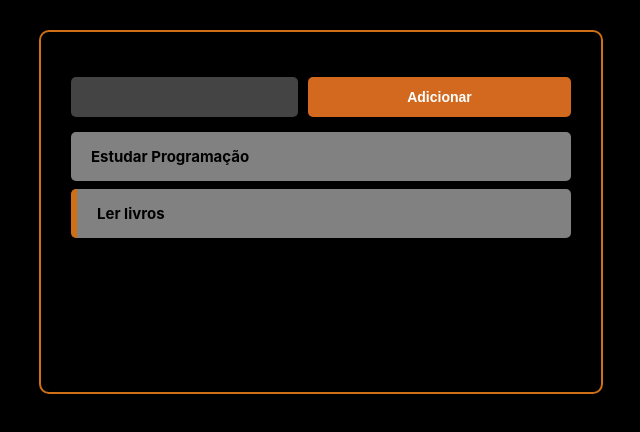
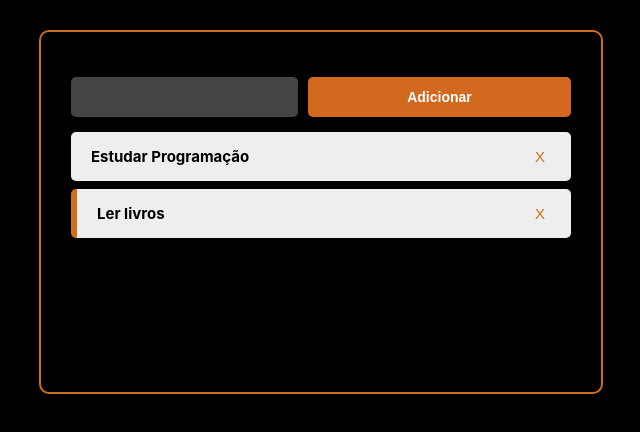
Before and after one commit to ggsales/To-do-list-React, a React (Create React App) app: page / in a window 1280 px wide. Shown: the top 432 px of the page, without its empty margins (319-959 px from the left). Built offline with nearby package versions, Linux system fonts and the light colour scheme.

Commit message:
create hande deletion logic

```diff
--- a/package.json
+++ b/package.json
@@ -8,6 +8,7 @@
     "@testing-library/user-event": "^12.8.3",
     "react": "^17.0.2",
     "react-dom": "^17.0.2",
+    "react-icons": "^4.3.1",
     "react-scripts": "4.0.3",
     "uuid": "^8.3.2",
     "web-vitals": "^1.1.2"
--- a/src/App.jsx
+++ b/src/App.jsx
@@ -42,11 +42,20 @@ const App = () => {
       setTarefas(newTask)
     };
 
+    const handleTaskDeletion = (taskId) => {
+      const newTask = tarefas.filter(task => task.id != taskId)
+      setTarefas(newTask)
+    }
+
     return(
       <>
         <div className= "container">
           <AddTask handleTaskAddition={handleTaskAddition} />
-          <Tasks tarefas={tarefas}  handleTaskClick={handleTaskClick}/>
+          <Tasks
+            tarefas={tarefas}
+            handleTaskClick={handleTaskClick}
+            handleTaskDeletion={handleTaskDeletion}
+           />
         </div>;
       </>
     );
--- a/src/components/TaskExibida.jsx
+++ b/src/components/TaskExibida.jsx
@@ -1,7 +1,7 @@
 import React from "react";
 import './taskStyle.css';
 
-const TaskExibida = ({tarefa, handleTaskClick}) => {
+const TaskExibida = ({tarefa, handleTaskClick, handleTaskDeletion}) => {
         return(
             <div
                 className="task-container"
@@ -9,6 +9,10 @@ const TaskExibida = ({tarefa, handleTaskClick}) => {
             >
                 <div className="task-title" onClick={() => handleTaskClick(tarefa.id)}>
                     {tarefa.title}
+                </div>
+
+                <div className="btn-container-tasks">
+                    <button onClick={() => handleTaskDeletion(tarefa.id)} className="remove-task-btn">X</button>
                 </div>
             </div>
         );
--- a/src/components/Tasks.jsx
+++ b/src/components/Tasks.jsx
@@ -1,11 +1,11 @@
 import React from "react";
 import TaskExibida from "./TaskExibida";
 
-const Tasks = ({tarefas,  handleTaskClick}) => {
+const Tasks = ({tarefas,  handleTaskClick, handleTaskDeletion}) => {
     return (
         <>
             {tarefas.map((tarefa) => (
-                 <TaskExibida tarefa={tarefa} handleTaskClick={handleTaskClick} />
+                 <TaskExibida tarefa={tarefa} handleTaskClick={handleTaskClick} handleTaskDeletion={handleTaskDeletion} />
                  ))}
         </>
     );
--- a/src/components/taskStyle.css
+++ b/src/components/taskStyle.css
@@ -1,5 +1,5 @@
 .task-container{
-    background-color: rgba(224, 224, 224, 0.578);
+    background-color: rgb(238, 238, 238);
     margin: 8px 0px;
     padding: 15px 20px;
     display: flex;
@@ -14,3 +14,11 @@
 .task-title{
     cursor: pointer;
 }
+
+.remove-task-btn{
+    background-color: rgb(238, 238, 238);
+    border: none;
+    font-size: 15px;
+    color: rgb(208, 111, 21);
+    cursor: pointer;
+}
```
Also changed, not shown: 1 other file (tests, documents, lock files or other folders).
